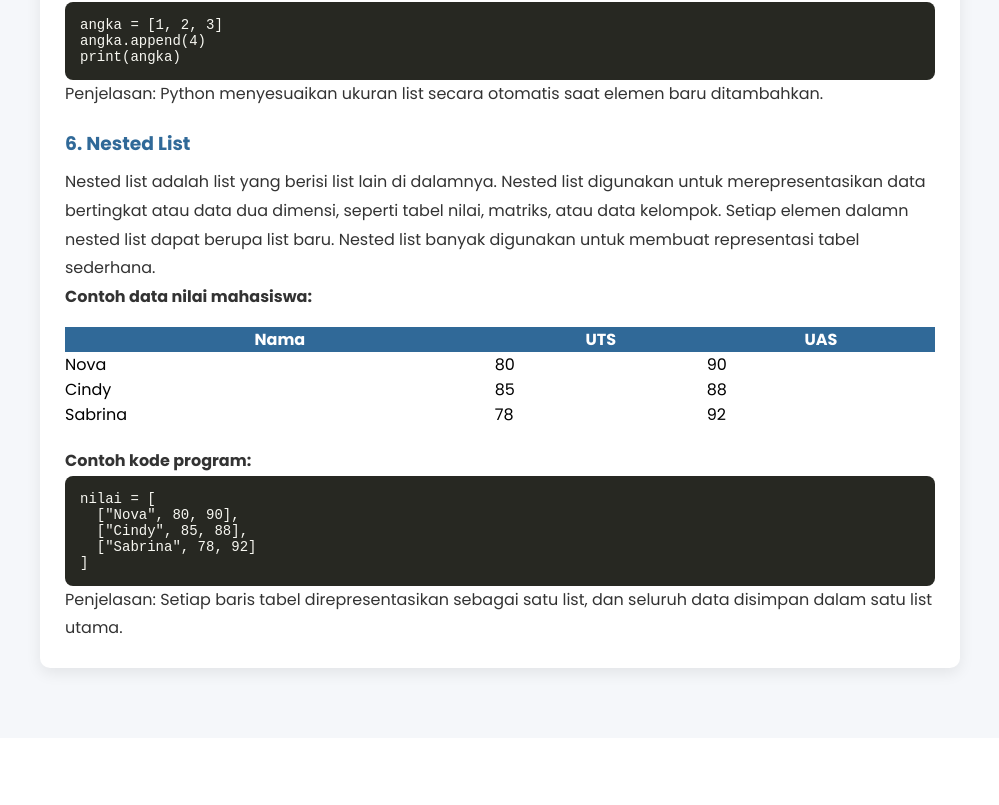
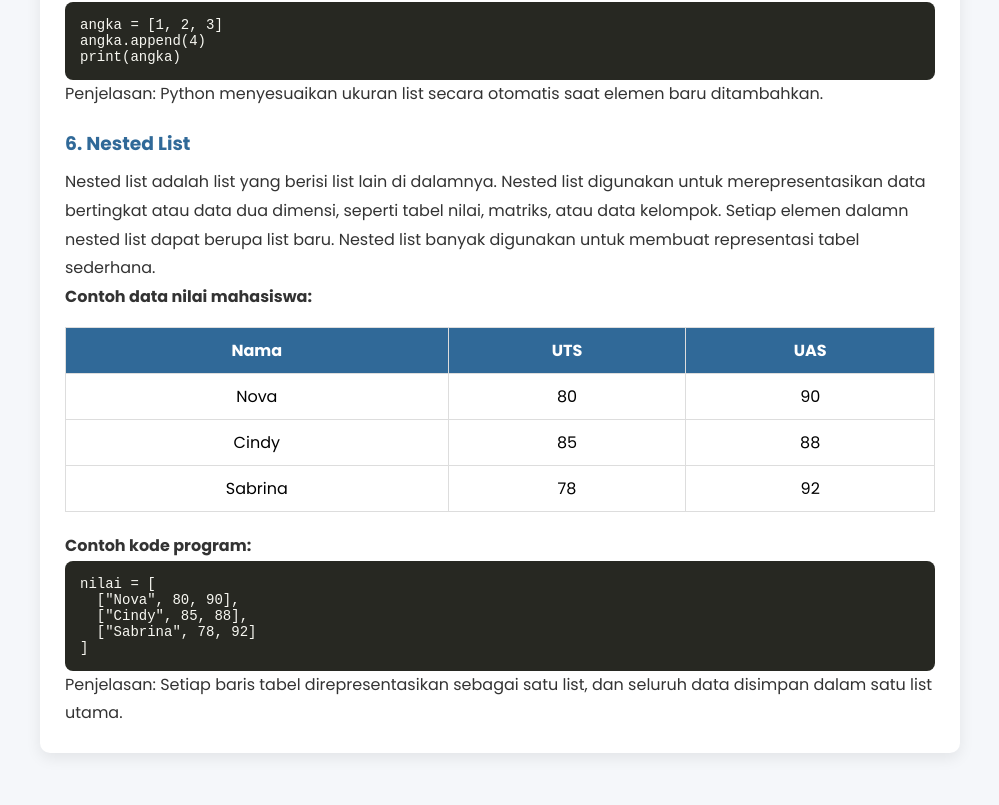
Before and after one commit to Halooci/Lidict, a React (Vite) app: page /List/RangkumanList in a window 1280 px wide. Shown: the part 1635-2440 px from the top of the page, without its empty margins (280-1279 px from the left). Before the commit the page ends 2373 px from the top, so only its background shows below. Built offline with nearby package versions, Linux system fonts and the light colour scheme.

Commit message:
rangkuman list

```diff
--- a/src/pages/materi/List/RangkumanList.jsx
+++ b/src/pages/materi/List/RangkumanList.jsx
@@ -321,4 +321,9 @@ const styles = {
     paddingLeft: "20px",
     lineHeight: "1.8",
   },
+  td: {
+  border: "1px solid #ddd",
+  padding: "10px",
+  textAlign: "center"
+  }
 };
```
